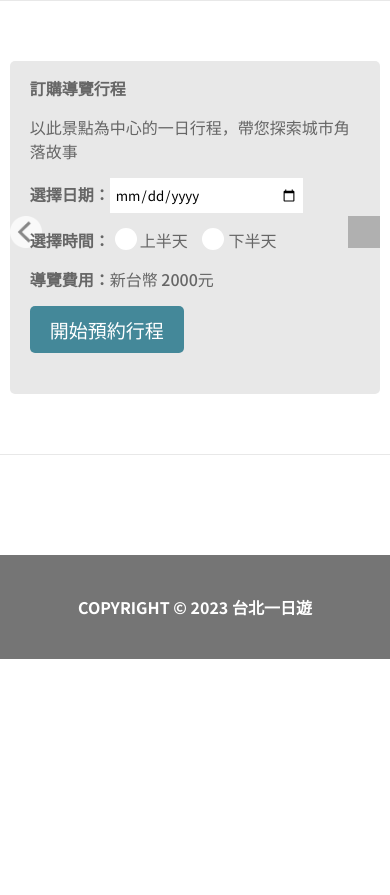
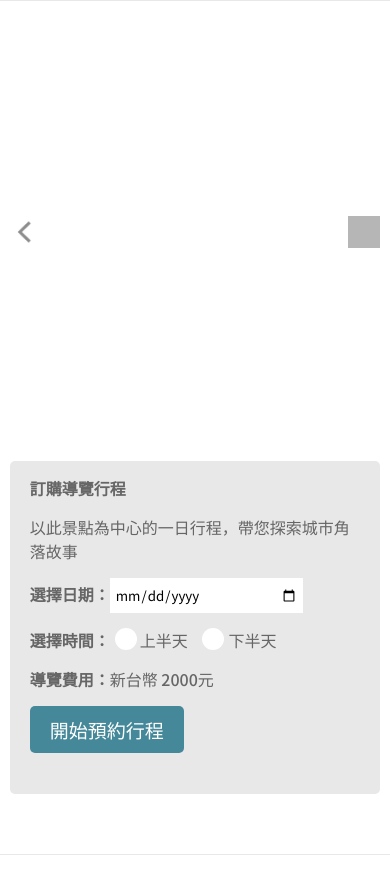
Before and after one commit to ismeleft/taipei-day-trip, a Flask app: template templates/attraction.html in a window 390 px wide. Shown: the part 54-949 px from the top of the page. Before the commit the page ends 713 px from the top, so only its background shows below. Run offline with Flask 3, Linux system fonts and the light colour scheme; the template is opened without the code that fills it, so the values that code supplies are empty; grey boxes are pictures that could not be loaded.

Commit message:
fix code

```diff
--- a/static/css/attraction.css
+++ b/static/css/attraction.css
@@ -309,6 +309,7 @@
     }
     .attractionImg-container{
         width: 100%;
+        height: 400px;
     }
     .profile{
         width: 95%;
```
